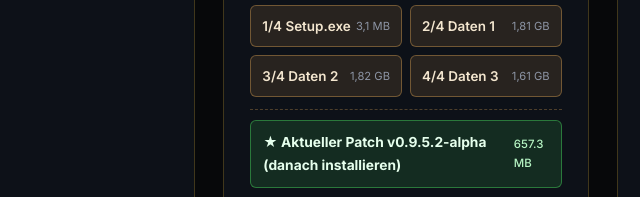
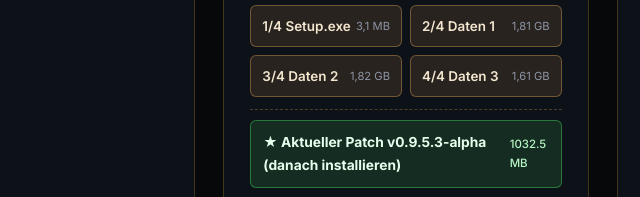
Before and after one commit to 1YellowMellow1/gothic2-soulbound, a plain HTML site: page index.html in a window 1280 px wide. Shown: the part 3860-4057 px from the top of the page, 234-874 px from the left. Drawn offline with Linux system fonts and the light colour scheme.

Commit message:
release: link patch v0.9.5.3-alpha on landing page

```diff
--- a/index.html
+++ b/index.html
@@ -247,8 +247,8 @@
           </div>
           <!-- PATCH_BUTTON_START -->
           <div class="dl-patch-box">
-            <a href="https://github.com/1YellowMellow1/gothic2-soulbound/releases/download/v0.9.5.2-alpha/Gothic_Soulbound_Patch_v0.9.5.2-alpha.exe" class="dl-patch-btn" onclick="this.classList.add('downloaded')">
-              <span>&#9733; Aktueller Patch v0.9.5.2-alpha (danach installieren)</span><small>657.3 MB</small>
+            <a href="https://github.com/1YellowMellow1/gothic2-soulbound/releases/download/v0.9.5.3-alpha/Gothic_Soulbound_Patch_v0.9.5.3-alpha.exe" class="dl-patch-btn" onclick="this.classList.add('downloaded')">
+              <span>&#9733; Aktueller Patch v0.9.5.3-alpha (danach installieren)</span><small>1032.5 MB</small>
             </a>
           </div>
           <!-- PATCH_BUTTON_END -->
```
